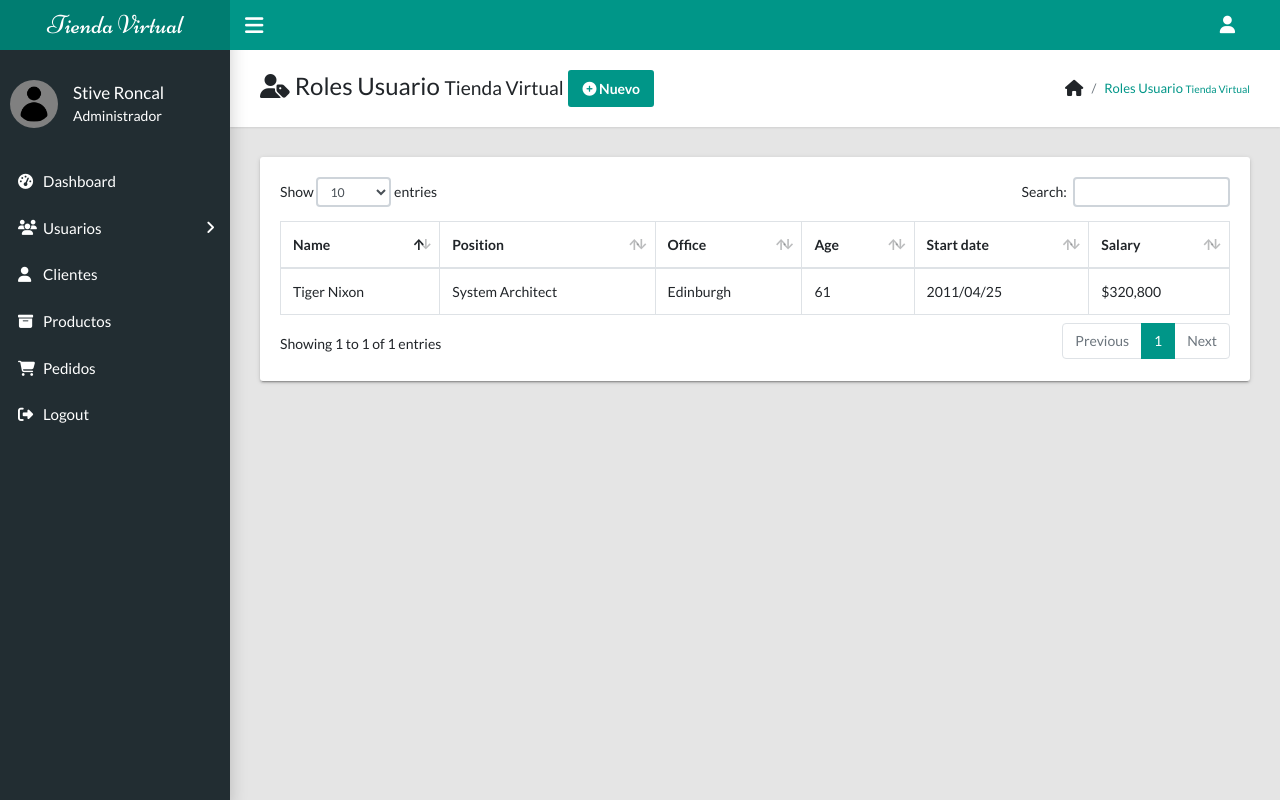
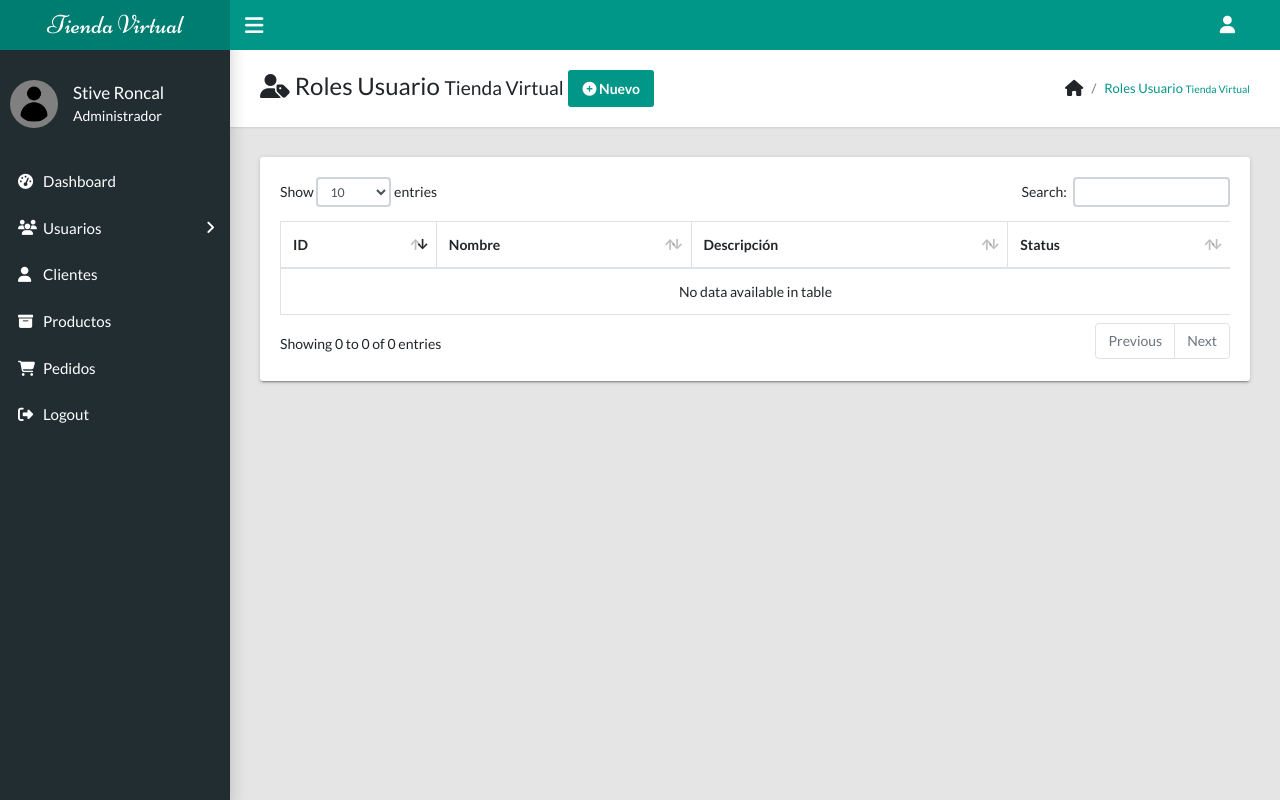
Before and after one commit to StiveRoncal/tienda_virtual, a PHP site: page /tienda_virtual/Roles/roles in a window 1280 px wide. Run offline with PHP 8.4, Linux system fonts and the light colour scheme; data that the repository does not hold is empty; some libraries are stand-ins or nearby versions.

Commit message:
Mostrar Roles de usuario en DataTable con Formato JSON

```diff
--- a/Assets/js/functions_roles.js
+++ b/Assets/js/functions_roles.js
@@ -1,3 +1,41 @@
+
+
+// activar el data table y los valores de la tablas de roles
+var tableRoles;
+
+// evento par cargar y ejecutar
+document.addEventListener('DOMContentLoaded', function(){
+
+    tableRoles = $('#tableRoles').dataTable({
+
+        "aProcessing":true,
+        "aServerSide": true,
+        "language":{
+            "url":"//cdn.datatables.net/plug-ins/1.10.20/i18n/Spanish.json"
+        },
+
+        "ajax":{
+            "url": " "+base_url+"/Roles/getRoles",
+
+            "dataSrc": ""
+        },
+
+        "columns":[
+            {"data":"idrol"},
+            {"data":"nombrerol"},
+            {"data":"descripcion"},
+            {"data":"status"}
+
+        ],
+
+        "resonsieve":"true",
+        "bDestroy": true,
+        "iDisplayLength": 10,
+        "order":[[0,"desc"]]
+    });
+
+});
+
 
 // funcion de datatables
 $('#tableRoles').DataTable();
--- a/Views/Roles/roles.php
+++ b/Views/Roles/roles.php
@@ -28,23 +28,15 @@
                 <table class="table table-hover table-bordered" id="tableRoles">
                   <thead>
                     <tr>
-                      <th>Name</th>
-                      <th>Position</th>
-                      <th>Office</th>
-                      <th>Age</th>
-                      <th>Start date</th>
-                      <th>Salary</th>
+                      <th>ID</th>
+                      <th>Nombre</th>
+                      <th>Descripción</th>
+                      <th>Status</th>
+
                     </tr>
                   </thead>
                   <tbody>
-                    <tr>
-                      <td>Tiger Nixon</td>
-                      <td>System Architect</td>
-                      <td>Edinburgh</td>
-                      <td>61</td>
-                      <td>2011/04/25</td>
-                      <td>$320,800</td>
-                    </tr>
+
 
                   </tbody>
                 </table>
--- a/Views/Template/footer_admin.php
+++ b/Views/Template/footer_admin.php
@@ -1,5 +1,10 @@
+  <!-- Varibles para que reconozca js de la ruta de localhost -->
+  <script>
+      const base_url = "<?= base_url(); ?>";
+  </script>
+
   <!-- Essential javascripts for application to work-->
-  <script src="<?= media(); ?>/js/jquery-3.3.1.min.js"></script>
+    <script src="<?= media(); ?>/js/jquery-3.3.1.min.js"></script>
     <script src="<?= media(); ?>/js/popper.min.js"></script>
     <script src="<?= media(); ?>/js/bootstrap.min.js"></script>
     <script src="<?= media(); ?>/js/main.js"></script>
```
